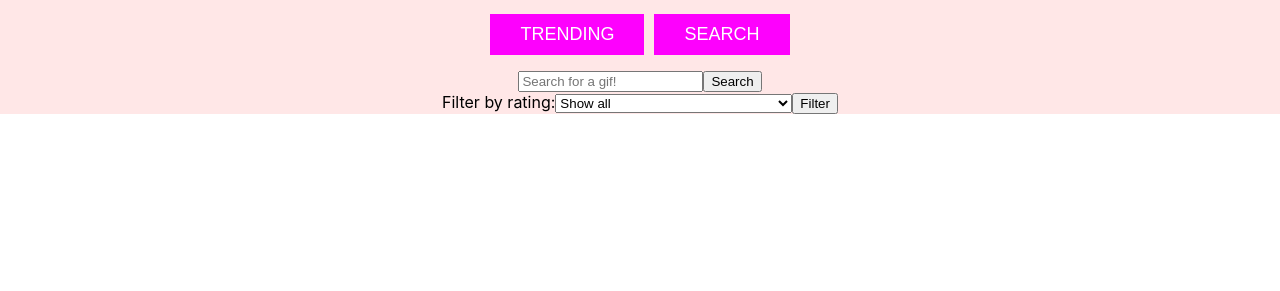
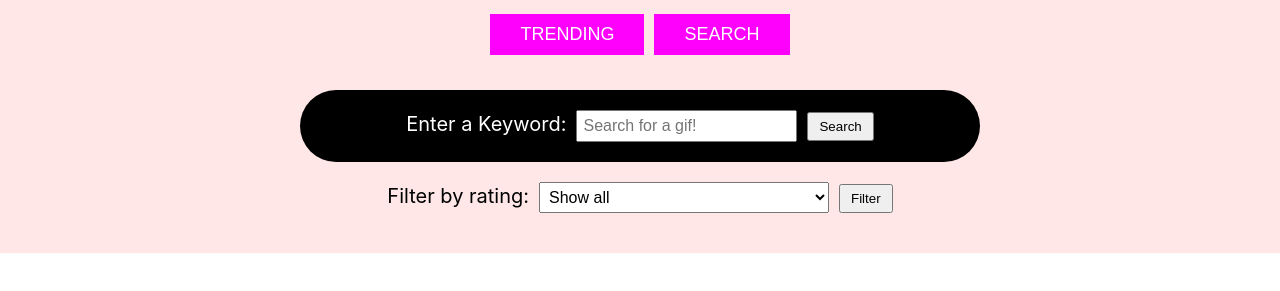
Before and after one commit to smilteval/Assignment-7, a React (Create React App) app: page /Search in a window 1280 px wide. Shown: the part 181-472 px from the top of the page. Built offline with nearby package versions, Linux system fonts and the light colour scheme.

Commit message:
added styling to the search and filter page

```diff
--- a/src/App.css
+++ b/src/App.css
@@ -50,3 +50,57 @@
   color: white;
   font-size: 18px;
 }
+
+#search-filter-field{
+  margin-top: 20px;
+  padding-bottom: 20px;
+}
+
+/* SEARCH */
+
+#search-field{
+  background-color: black;
+  margin: auto;
+  padding: 20px;
+  width: 50%;
+  border-radius: 50px;
+}
+
+#search-text{
+  font-size: 20px;
+  margin-right: 10px;
+  color:white;
+}
+
+#search-input{
+  padding: 5px;
+  margin-right: 10px;
+  font-size: 16px;
+}
+
+#search-btn{
+  padding: 5px 10px;
+}
+
+/* FILTER */
+
+#filter-field{
+  background-color: #ffe7e7;
+  margin: auto;
+  padding: 20px;
+}
+
+#filter-text{
+  font-size: 20px;
+  margin-right: 10px;
+}
+
+#dropdown{
+  padding: 5px;
+  margin-right: 10px;
+  font-size: 16px;
+}
+
+#filter-btn{
+  padding: 5px 10px;
+}
--- a/src/components/SearchField.js
+++ b/src/components/SearchField.js
@@ -95,10 +95,12 @@ export default class SearchField extends Component {
 
   render() {
     return (
-      <div>
+      <div id="search-filter-field">
 
         <div id="search-field">
+          <label id="search-text" for="ratings">Enter a Keyword:</label>
           <input
+            id="search-input"
             type="text"
             name="searchInput"
             placeholder="Search for a gif!"
@@ -108,8 +110,8 @@ export default class SearchField extends Component {
         </div>
 
         <div id="filter-field">
-          <label for="ratings">Filter by rating:</label>
-          <select name="ratings" onChange={this.handleRating}>
+          <label id="filter-text" for="ratings">Filter by rating:</label>
+          <select id="dropdown" name="ratings" onChange={this.handleRating}>
             <option value="all" selected>Show all</option>
             <option value="g">G (General Audience)</option>
             <option value="pg">PG (Parental Guidance Suggested)</option>
```
Also changed, not shown: 1 other file (tests, documents, lock files or other folders).
